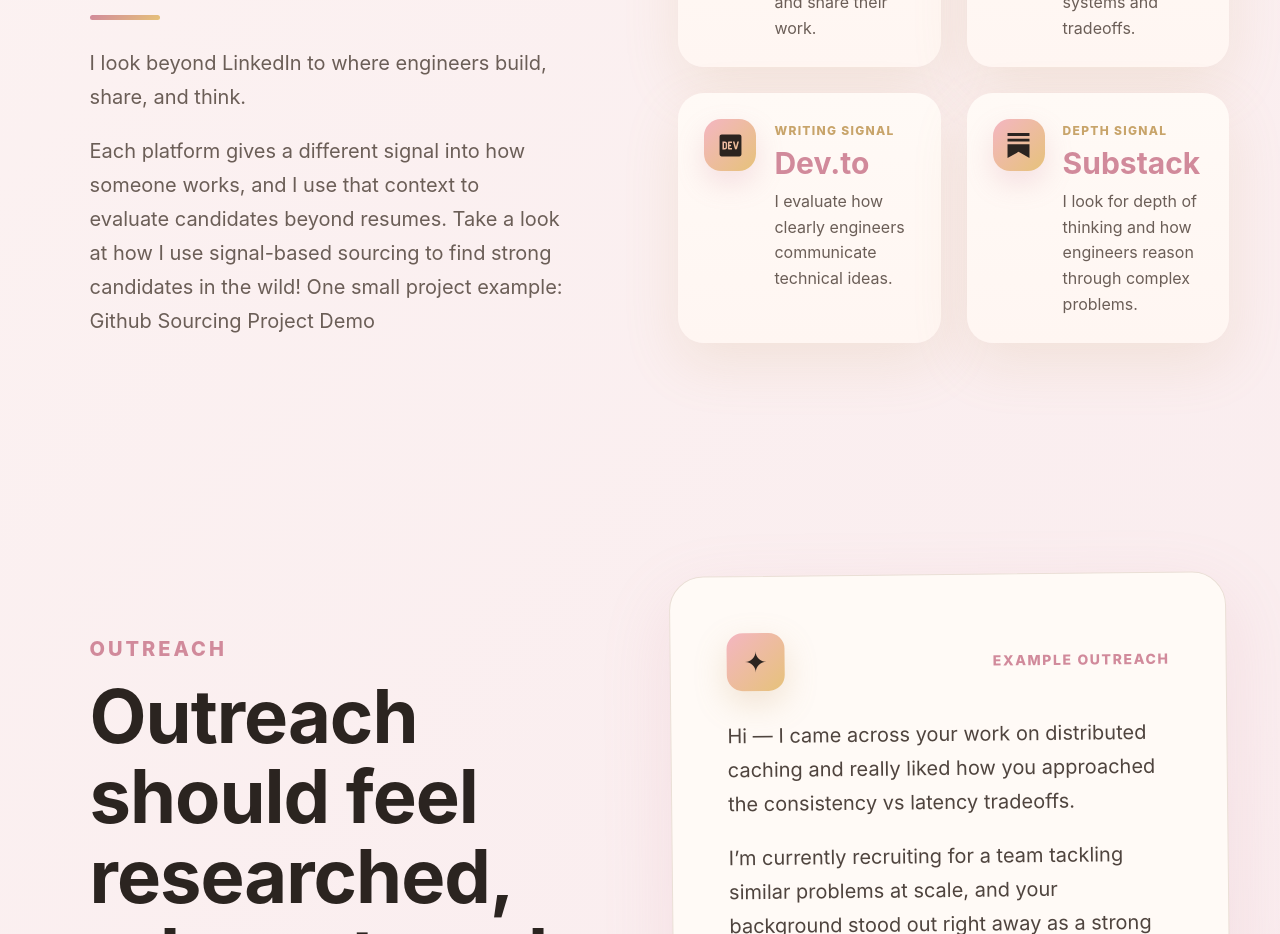
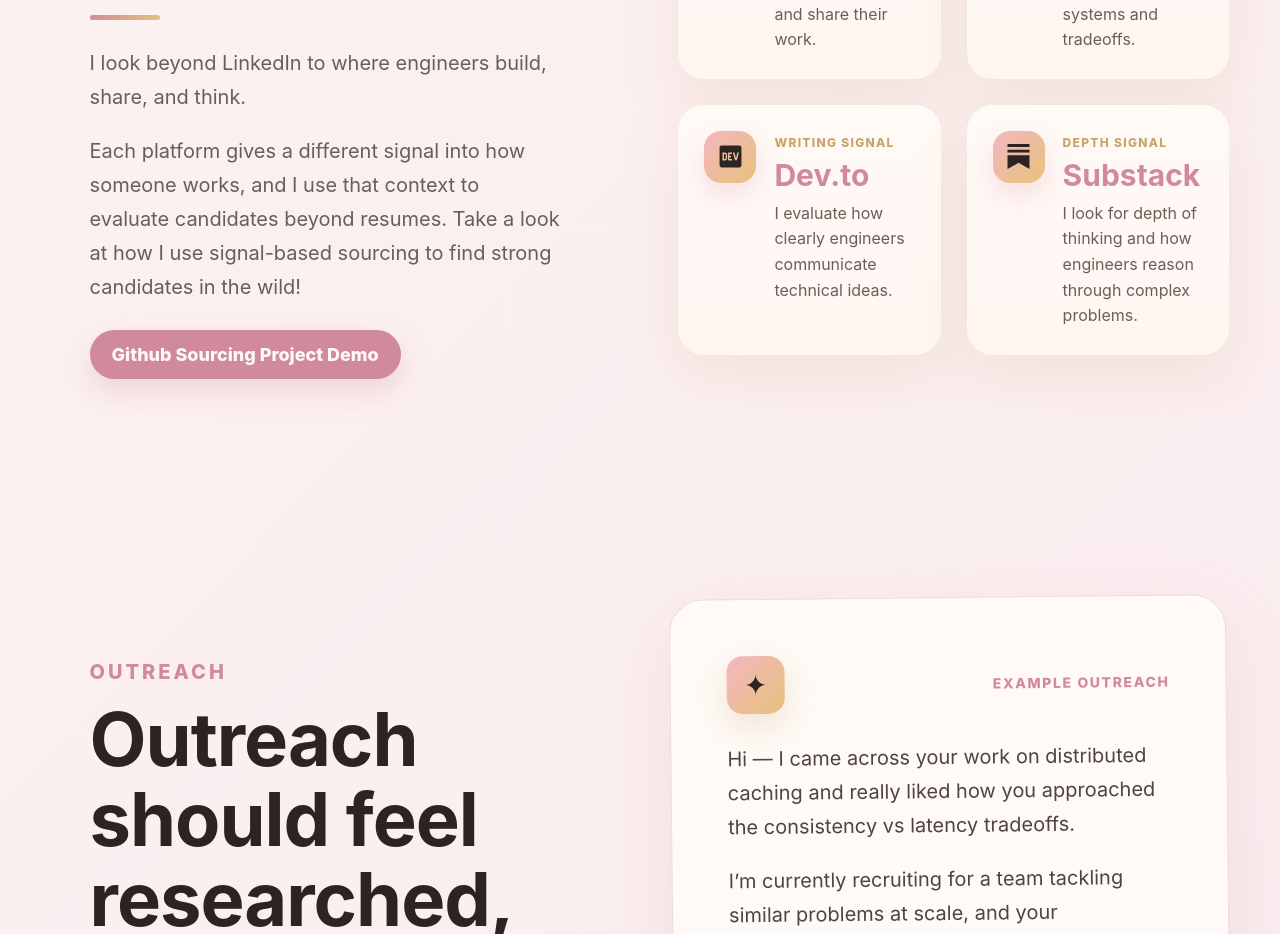
Before and after one commit to jennylovesturtles/portfolio, a React (Vite) app: page / in a window 1280 px wide. Shown: the part 3840-4774 px from the top of the page. Built offline with nearby package versions, Linux system fonts and the light colour scheme.

Commit message:
fixing prev deleted

```diff
--- a/src/components/About.jsx
+++ b/src/components/About.jsx
@@ -6,7 +6,7 @@ export default function About() {
       points: [
         "Kohls: Commission Sales Associate",
         "Cinemark: Assistant Manager",
-        "A-Plus Prep School: Tutor"
+        "A-Plus Prep School: Tutor",
       ],
     },
     {
--- a/src/components/Sourcing.jsx
+++ b/src/components/Sourcing.jsx
@@ -2,6 +2,8 @@ import React from "react";
 import { FaGithub, FaRedditAlien, FaDev } from "react-icons/fa";
 import { SiYcombinator, SiSubstack } from "react-icons/si";
 import { FaXTwitter } from "react-icons/fa6";
+
+const githubSourcingProjectLink = "https://youtu.be/u-8QGmaGDWE";
 
 const Sourcing = () => {
   return (
@@ -22,8 +24,27 @@ const Sourcing = () => {
 
           <p style={sectionDescription}>
             Each platform gives a different signal into how someone works, and I use that context to evaluate candidates beyond resumes.
-            Take a look at how I use signal-based sourcing to find strong candidates in the wild! One small project example: Github Sourcing Project Demo
+            Take a look at how I use signal-based sourcing to find strong candidates in the wild!
           </p>
+
+          <a
+            href={githubSourcingProjectLink}
+            target="_blank"
+            rel="noreferrer"
+            style={projectButton}
+            onMouseEnter={(e) => {
+              e.currentTarget.style.transform = "translateY(-2px)";
+              e.currentTarget.style.boxShadow =
+                "0 0 28px rgba(209, 138, 155, 0.5)";
+            }}
+            onMouseLeave={(e) => {
+              e.currentTarget.style.transform = "translateY(0)";
+              e.currentTarget.style.boxShadow =
+                "0 12px 28px rgba(209, 138, 155, 0.28)";
+            }}
+          >
+            Github Sourcing Project Demo
+          </a>
         </div>
 
         <div style={signalBoard}>
@@ -225,3 +246,21 @@ const sectionDescription = {
   lineHeight: "1.7",
   marginBottom: "18px",
 };
+
+const projectButton = {
+  width: "fit-content",
+  maxWidth: "100%",
+  display: "inline-flex",
+  alignItems: "center",
+  justifyContent: "center",
+  marginTop: "8px",
+  padding: "14px 22px",
+  borderRadius: "999px",
+  background: "#d18a9b",
+  color: "#fffaf6",
+  fontSize: "clamp(15px, 3.6vw, 18px)",
+  fontWeight: "800",
+  textDecoration: "none",
+  boxShadow: "0 12px 28px rgba(209, 138, 155, 0.28)",
+  transition: "transform 0.25s ease, box-shadow 0.25s ease",
+};
```
